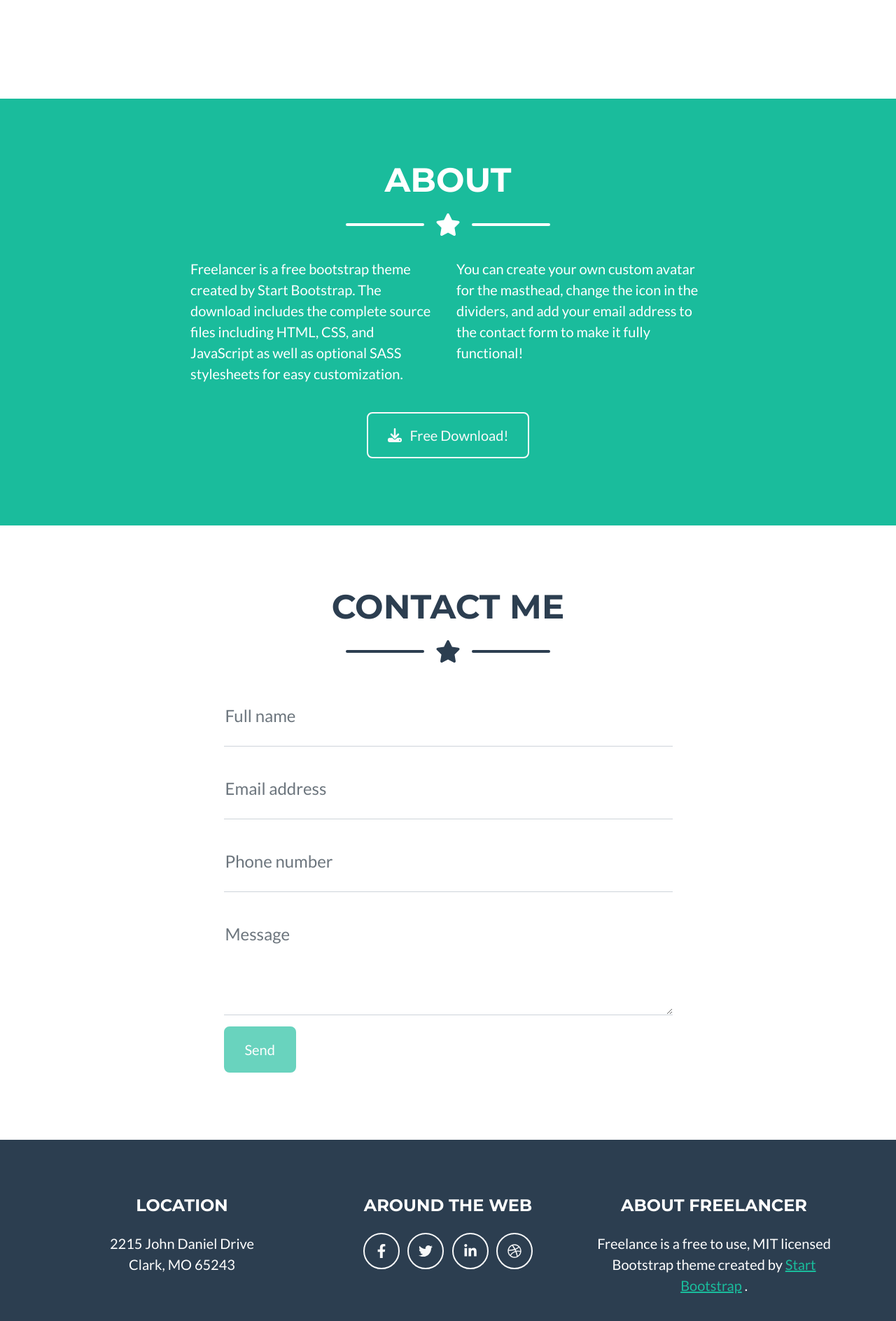
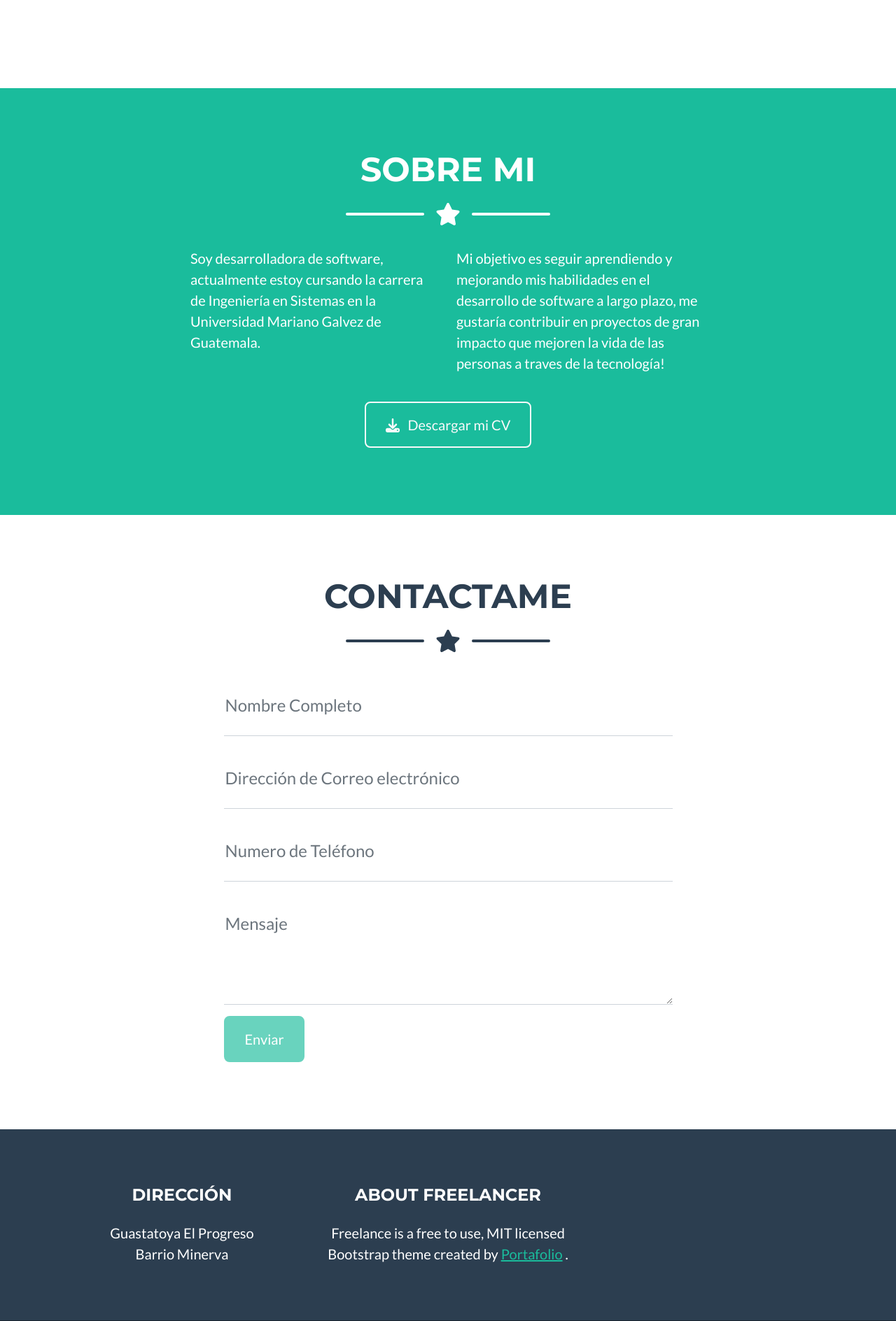
Before and after one commit to carolayestephania03/portafolio, a PHP site: page / in a window 1280 px wide. Shown: the part 1600-3488 px from the top of the page at 70% size. Run offline with PHP 8.4, Linux system fonts and the light colour scheme; some libraries are stand-ins or nearby versions.

Commit message:
Segundo Commit

```diff
--- a/views/modules/copyright.php
+++ b/views/modules/copyright.php
@@ -1,4 +1,4 @@
 <!-- Copyright Section-->
 <div class="copyright py-4 text-center text-white">
-            <div class="container"><small>Copyright &copy; Your Website 2023</small></div>
+            <div class="container"><small>Copyright &copy; Carolay Canté UMG</small></div>
         </div>
--- a/views/modules/footer.php
+++ b/views/modules/footer.php
@@ -4,27 +4,20 @@
                 <div class="row">
                     <!-- Footer Location-->
                     <div class="col-lg-4 mb-5 mb-lg-0">
-                        <h4 class="text-uppercase mb-4">Location</h4>
+                        <h4 class="text-uppercase mb-4">Dirección</h4>
                         <p class="lead mb-0">
-                            2215 John Daniel Drive
+                            Guastatoya El Progreso
                             <br />
-                            Clark, MO 65243
+                            Barrio Minerva
                         </p>
                     </div>
-                    <!-- Footer Social Icons-->
-                    <div class="col-lg-4 mb-5 mb-lg-0">
-                        <h4 class="text-uppercase mb-4">Around the Web</h4>
-                        <a class="btn btn-outline-light btn-social mx-1" href="#!"><i class="fab fa-fw fa-facebook-f"></i></a>
-                        <a class="btn btn-outline-light btn-social mx-1" href="#!"><i class="fab fa-fw fa-twitter"></i></a>
-                        <a class="btn btn-outline-light btn-social mx-1" href="#!"><i class="fab fa-fw fa-linkedin-in"></i></a>
-                        <a class="btn btn-outline-light btn-social mx-1" href="#!"><i class="fab fa-fw fa-dribbble"></i></a>
-                    </div>
+
                     <!-- Footer About Text-->
                     <div class="col-lg-4">
                         <h4 class="text-uppercase mb-4">About Freelancer</h4>
                         <p class="lead mb-0">
                             Freelance is a free to use, MIT licensed Bootstrap theme created by
-                            <a href="http://startbootstrap.com">Start Bootstrap</a>
+                            <a href="http://startbootstrap.com">Portafolio</a>
                             .
                         </p>
                     </div>
--- a/views/modules/header.php
+++ b/views/modules/header.php
@@ -2,9 +2,9 @@
 <header class="masthead bg-primary text-white text-center">
     <div class="container d-flex align-items-center flex-column">
         <!-- Masthead Avatar Image-->
-        <img class="masthead-avatar mb-5" src="<?php echo $path ?>/views/assets/img/avataaars.svg" alt="..." />
+        <img class="masthead-avatar mb-5" src="<?php echo $path ?>/views/assets/img/Avatarf.jpg" alt="..." />
         <!-- Masthead Heading-->
-        <h1 class="masthead-heading text-uppercase mb-0">Carolay Canté</h1>
+        <h1 class="masthead-heading text-uppercase mb-0">Programador Junior</h1>
         <!-- Icon Divider-->
         <div class="divider-custom divider-light">
             <div class="divider-custom-line"></div>
@@ -12,6 +12,6 @@
             <div class="divider-custom-line"></div>
         </div>
         <!-- Masthead Subheading-->
-        <p class="masthead-subheading font-weight-light mb-0">Graphic Artist - Web Designer - Illustrator</p>
+        <p class="masthead-subheading font-weight-light mb-0">Carolay Estephania Canté de León</p>
     </div>
 </header>
--- a/views/modules/nav.php
+++ b/views/modules/nav.php
@@ -1,16 +1,16 @@
 !-- Navigation-->
         <nav class="navbar navbar-expand-lg bg-secondary text-uppercase fixed-top" id="mainNav">
             <div class="container">
-                <a class="navbar-brand" href="#page-top">Start Bootstrap</a>
+                <a class="navbar-brand" href="#page-top">Mi UMG</a>
                 <button class="navbar-toggler text-uppercase font-weight-bold bg-primary text-white rounded" type="button" data-bs-toggle="collapse" data-bs-target="#navbarResponsive" aria-controls="navbarResponsive" aria-expanded="false" aria-label="Toggle navigation">
                     Menu
                     <i class="fas fa-bars"></i>
                 </button>
                 <div class="collapse navbar-collapse" id="navbarResponsive">
                     <ul class="navbar-nav ms-auto">
-                        <li class="nav-item mx-0 mx-lg-1"><a class="nav-link py-3 px-0 px-lg-3 rounded" href="#portfolio">Portfolio</a></li>
-                        <li class="nav-item mx-0 mx-lg-1"><a class="nav-link py-3 px-0 px-lg-3 rounded" href="#about">About</a></li>
-                        <li class="nav-item mx-0 mx-lg-1"><a class="nav-link py-3 px-0 px-lg-3 rounded" href="#contact">Contact</a></li>
+                        <li class="nav-item mx-0 mx-lg-1"><a class="nav-link py-3 px-0 px-lg-3 rounded" href="#portfolio">Mi Portfolio</a></li>
+                        <li class="nav-item mx-0 mx-lg-1"><a class="nav-link py-3 px-0 px-lg-3 rounded" href="#about">Sobre Mi</a></li>
+                        <li class="nav-item mx-0 mx-lg-1"><a class="nav-link py-3 px-0 px-lg-3 rounded" href="#contact">Contactame</a></li>
                     </ul>
                 </div>
             </div>
--- a/views/pages/contact/contact.php
+++ b/views/pages/contact/contact.php
@@ -2,7 +2,7 @@
 <section class="page-section" id="contact">
             <div class="container">
                 <!-- Contact Section Heading-->
-                <h2 class="page-section-heading text-center text-uppercase text-secondary mb-0">Contact Me</h2>
+                <h2 class="page-section-heading text-center text-uppercase text-secondary mb-0">Contactame</h2>
                 <!-- Icon Divider-->
                 <div class="divider-custom">
                     <div class="divider-custom-line"></div>
@@ -23,27 +23,27 @@
                             <!-- Name input-->
                             <div class="form-floating mb-3">
                                 <input class="form-control" id="name" type="text" placeholder="Enter your name..." data-sb-validations="required" />
-                                <label for="name">Full name</label>
-                                <div class="invalid-feedback" data-sb-feedback="name:required">A name is required.</div>
+                                <label for="name">Nombre Completo</label>
+                                <div class="invalid-feedback" data-sb-feedback="name:required">Se requiere un nombre</div>
                             </div>
                             <!-- Email address input-->
                             <div class="form-floating mb-3">
                                 <input class="form-control" id="email" type="email" placeholder="name@example.com" data-sb-validations="required,email" />
-                                <label for="email">Email address</label>
-                                <div class="invalid-feedback" data-sb-feedback="email:required">An email is required.</div>
-                                <div class="invalid-feedback" data-sb-feedback="email:email">Email is not valid.</div>
+                                <label for="email">Dirección de Correo electrónico</label>
+                                <div class="invalid-feedback" data-sb-feedback="email:required">Se requiere un una dirección.</div>
+                                <div class="invalid-feedback" data-sb-feedback="email:email">Dirección de correo inválido.</div>
                             </div>
                             <!-- Phone number input-->
                             <div class="form-floating mb-3">
                                 <input class="form-control" id="phone" type="tel" placeholder="(123) 456-7890" data-sb-validations="required" />
-                                <label for="phone">Phone number</label>
-                                <div class="invalid-feedback" data-sb-feedback="phone:required">A phone number is required.</div>
+                                <label for="phone">Numero de Teléfono</label>
+                                <div class="invalid-feedback" data-sb-feedback="phone:required">Se requiere un numero de teléfono</div>
                             </div>
                             <!-- Message input-->
                             <div class="form-floating mb-3">
                                 <textarea class="form-control" id="message" type="text" placeholder="Enter your message here..." style="height: 10rem" data-sb-validations="required"></textarea>
-                                <label for="message">Message</label>
-                                <div class="invalid-feedback" data-sb-feedback="message:required">A message is required.</div>
+                                <label for="message">Mensaje</label>
+                                <div class="invalid-feedback" data-sb-feedback="message:required">Mensaje Requerido</div>
                             </div>
                             <!-- Submit success message-->
                             <!---->
@@ -51,7 +51,7 @@
                             <!-- has successfully submitted-->
                             <div class="d-none" id="submitSuccessMessage">
                                 <div class="text-center mb-3">
-                                    <div class="fw-bolder">Form submission successful!</div>
+                                    <div class="fw-bolder">El envío del formulario fue exitoso!</div>
                                     To activate this form, sign up at
                                     <br />
                                     <a href="https://startbootstrap.com/solution/contact-forms">https://startbootstrap.com/solution/contact-forms</a>
@@ -61,9 +61,9 @@
                             <!---->
                             <!-- This is what your users will see when there is-->
                             <!-- an error submitting the form-->
-                            <div class="d-none" id="submitErrorMessage"><div class="text-center text-danger mb-3">Error sending message!</div></div>
+                            <div class="d-none" id="submitErrorMessage"><div class="text-center text-danger mb-3">Error al enviar el mensaje!</div></div>
                             <!-- Submit Button-->
-                            <button class="btn btn-primary btn-xl disabled" id="submitButton" type="submit">Send</button>
+                            <button class="btn btn-primary btn-xl disabled" id="submitButton" type="submit">Enviar</button>
                         </form>
                     </div>
                 </div>
--- a/views/pages/portfolio/modules/about/about_buttons.php
+++ b/views/pages/portfolio/modules/about/about_buttons.php
@@ -2,6 +2,6 @@
 <div class="text-center mt-4">
   <a class="btn btn-xl btn-outline-light" href="https://startbootstrap.com/theme/freelancer/">
     <i class="fas fa-download me-2"></i>
-    Free Download!
+    Descargar mi CV
   </a>
 </div>
--- a/views/pages/portfolio/modules/about/about_content.php
+++ b/views/pages/portfolio/modules/about/about_content.php
@@ -1,9 +1,9 @@
 <!-- About Section Content-->
 <div class="row">
   <div class="col-lg-4 ms-auto">
-    <p class="lead">Freelancer is a free bootstrap theme created by Start Bootstrap. The download includes the complete source files including HTML, CSS, and JavaScript as well as optional SASS stylesheets for easy customization.</p>
+    <p class="lead">Soy desarrolladora de software, actualmente estoy cursando la carrera de Ingeniería en Sistemas en la Universidad Mariano Galvez de Guatemala.</p>
   </div>
   <div class="col-lg-4 me-auto">
-    <p class="lead">You can create your own custom avatar for the masthead, change the icon in the dividers, and add your email address to the contact form to make it fully functional!</p>
+    <p class="lead">Mi objetivo es seguir aprendiendo y mejorando mis habilidades en el desarrollo de software a largo plazo, me gustaría contribuir en proyectos de gran impacto que mejoren la vida de las personas a traves de la tecnología!</p>
   </div>
 </div>
--- a/views/pages/portfolio/modules/about/about_heading.php
+++ b/views/pages/portfolio/modules/about/about_heading.php
@@ -1,5 +1,5 @@
 <!-- About Section Heading-->
-<h2 class="page-section-heading text-center text-uppercase text-white">About</h2>
+<h2 class="page-section-heading text-center text-uppercase text-white">Sobre Mi</h2>
                 <!-- Icon Divider-->
                 <div class="divider-custom divider-light">
                     <div class="divider-custom-line"></div>
--- a/views/pages/portfolio/modules/portfolio_main.php
+++ b/views/pages/portfolio/modules/portfolio_main.php
@@ -1,7 +1,7 @@
 <section class="page-section portfolio" id="portfolio">
   <div class="container">
     <!-- Portfolio Section Heading-->
-    <h2 class="page-section-heading text-center text-uppercase text-secondary mb-0">Portfolio</h2>
+    <h2 class="page-section-heading text-center text-uppercase text-secondary mb-0">Mi Portfolio</h2>
     <!-- Icon Divider-->
     <div class="divider-custom">
       <div class="divider-custom-line"></div>
```
Also changed, not shown: error_log.txt (deleted, +0 -54 lines), views/assets/img/AvatarF.jpg (added), views/assets/img/Curriculum.png (added).
